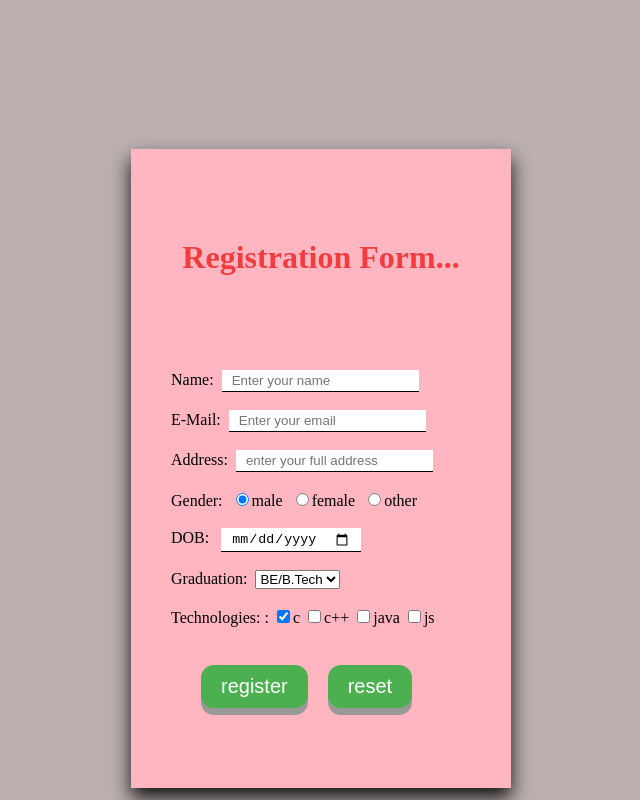
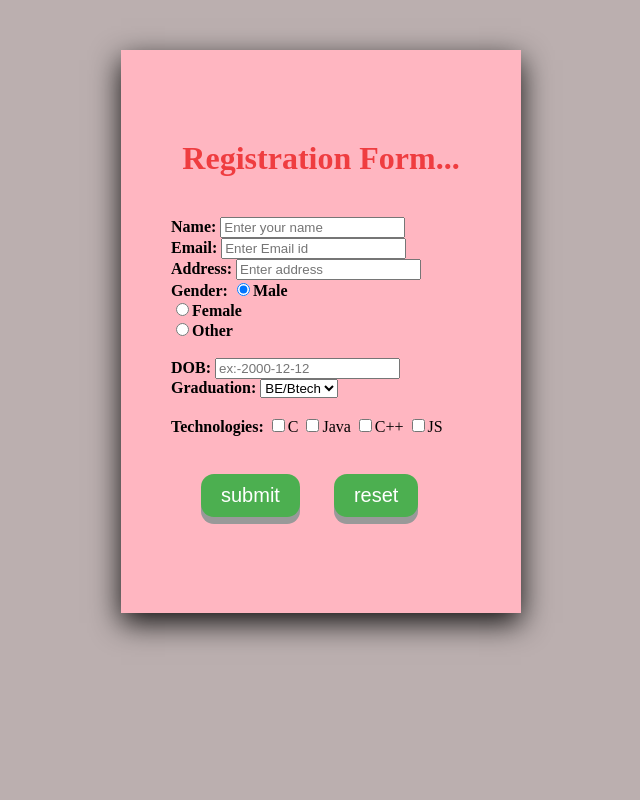
Before and after one commit to AkritiSingh0720/Registration-Form-Webpage, a plain HTML site: page index.html in a window 1280 px wide. Shown: the whole page, without its empty margins (319-959 px from the left). Drawn offline with Linux system fonts and the light colour scheme; files that its build step writes are made by us from their sources.

Commit message:
changing text

```diff
--- a/index.html
+++ b/index.html
@@ -1,36 +1,56 @@
-<!Doctype html>
+<html>
 <head>
 <title>registration page </title>
-<link rel="stylesheet" href="css/style.css" />
+<link href="style.css" rel="stylesheet" >
 </head>
 <body class="body">
-<span class="title"></span>
 <div class="register">
-<h1>Registration Form...</h1><br><br><br>
-Name:&nbsp;
-<input class="text-line" placeholder="Enter your name" name="reg1" type="text" pattern="[A-Za-z]{6,20}"><br><br>
-E-Mail:&nbsp;
-<input class="text-line" type="email"  pattern="+@gmail.com{12,30}" placeholder="Enter your email" name="reg4"><br><br>
-Address:&nbsp;
-<input class="text-line" name="x" id="p" placeholder="enter your full address"><br><br>
-Gender:&nbsp;
-<input type="radio" name="gender" value="male" checked>male
-&nbsp;<input type="radio" name="gender" value="female">female
-&nbsp;<input type="radio" name="gender" value="other">other<br><br>
-DOB:&nbsp;&nbsp;
-<input class="text-line" type="date" placeholder="ex:-2000-12-12" name="reg5"><br><br>
-Graduation:&nbsp;
-          <select>
-               <option value="be/b.tech">BE/B.Tech</option>
-            </select></br><br>
-        Technologies:&nbsp:
-           <input type="checkbox" name="check" value="c" checked>c
-            <input type="checkbox" name="check" value="cp">c++
-            <input type="checkbox"  name="check" value="j" >java
-            <input type="checkbox"  name="check" value="s">js
-<br><br>
-<input class="button" type="submit" onload="alert('</php echo 'successfull' ?>')" style="margin-left:30px;margin-top:20px" name="reg" value="register">&nbsp;&nbsp;&nbsp;&nbsp;
-<input class="button" type="button" onClick="location.href='project.html'" value="reset">
+   <h1>Registration Form...</h1>
+   <form>
+      <div>
+         <label for="name"><b>Name:</b></label>
+<input type="text" placeholder="Enter your name" name="name" id="name" pattern="[A-Za-z]{6,20}" required>
+</div>
+<div>
+   <label for="email"  ><b>Email:</b></label>
+        <input type="text"  name="email" id="email" pattern="+@gmail.com{12,30}" placeholder="Enter Email id" required>
+    </div>
+
+    <div>
+        <lable for="address" ><b>Address:</b></lable>
+        <input type="text" name="address"  id="address" placeholder="Enter address" required>
+    </div>
+    <div>
+      <lable for="Gender" ><b>Gender:</b></lable>
+      <input type="radio" name="Gender"  id="male" value="Male" checked><b>Male</b><br>
+      <input type="radio" name="Gender" id="female" value="Female"><b>Female</b><br>
+      <input type="radio" name="Gender" id="other" value="Other" ><b>Other</b><br><br>
+</div>
+  <div>
+   <label for="dob" ><b>DOB:</b></label>
+<input type="text" type="date" placeholder="ex:-2000-12-12" name="dob" id="dob">
+  </div>
+  <div>
+   <label for="graduation" ><b>Graduation:</b></label>
+   <select>
+       <option value=BE/Btech>BE/Btech</option>
+       <option value=B.com>B.com</option>
+       <option value=B.Ed>B.Ed</option>
+   </select>
+   </div>
+   <br/>
+<div>
+   <label for=Technologies ><b> Technologies:</b></label>
+   <input type="checkbox" value="C">C
+   <input type="checkbox" value=Java>Java
+   <input type="checkbox"value=C++>C++
+   <input type="checkbox" value=JS>JS
+
+   <div><br/>
+<input class="button" type="submit"    value="submit">
+<input class="button" type="reset"  value="reset">
+   </div>
+   </form>
 </div>
 </body>
 </html>
--- a/style.css
+++ b/style.css
@@ -4,13 +4,14 @@ body {
 	background-attachment:fixed;
 	background-repeat:no-repeat;
 	background-position:fixed;
-	background-size: 1180px 1000px;
+  background-size: 1180px 1200px;
 }
 .register{
+
    margin:auto;
    width:300px;
-   box-shadow:0px 10px 18px 0px rgba(0,0,0,0.9);
-   padding:80px 40px;
+   box-shadow:0px 10px 28px 0px rgba(0,0,0,0.9);
+   padding:80px 50px;
    margin-top:50px;
    background:linear-gradient(top, lightpink 0%, #ffb6c1 100%);
     background:-webkit-linear-gradient(top, lightpink 0%, #ffb6c1 100%);
@@ -21,7 +22,7 @@ h1{
   color:#ef3d40;
   text-align:center;
 }
-.text-line {
+.text{
     background-color: white;
     color: black;
     outline: none;
@@ -31,8 +32,6 @@ h1{
     border-right: none;
     border-bottom: solid black 1px;
     padding: 3px 10px;
-    maxlength="20;
-    minlength="6";
 }
 .title{
 	color:white;
@@ -51,6 +50,8 @@ h1{
   border: none;
   border-radius: 13px;
   box-shadow: 0 7px #999;
+  margin-left:30px;
+  margin-top:20px;
 }
 
 .button:hover {background-color: #3e8e41}
```
